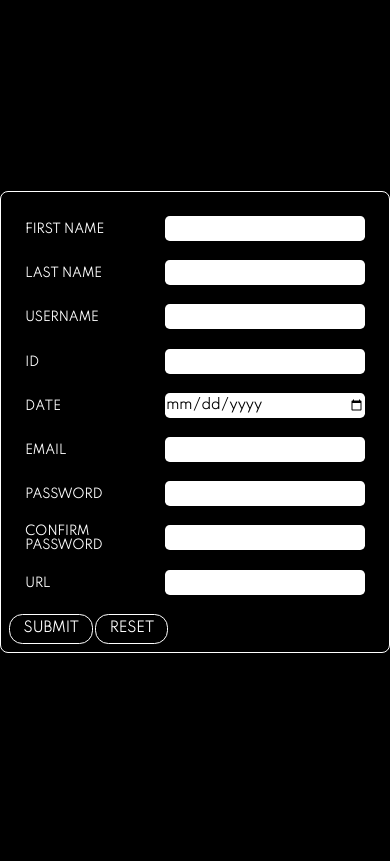
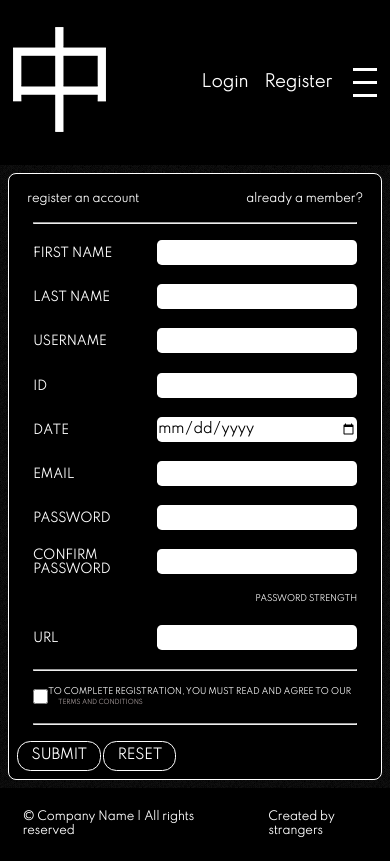
Before and after one commit to Makinloot/signup-form, a plain HTML site: page index.html in a window 390 px wide. Drawn offline with Linux system fonts and the light colour scheme.

Commit message:
+mobile styles

```diff
--- a/index.html
+++ b/index.html
@@ -9,7 +9,30 @@
     <title>Signup form</title>
 </head>
 <body>
+    <header>
+        <div class="container flex">
+            <div class="logo-box">
+                <img class="logo" src="images/illustration-logo.png" alt="logo">
+            </div>
+            <div class="login-register flex">
+                <p>Login</p>
+                <p>Register</p>
+                <div class="burger flex">
+                    <div></div>
+                    <div></div>
+                    <div></div>
+                </div>
+            </div>
+        </div>
+    </header>
+    <main>
+        <div class="form-bg">
             <div class="form-wrapper">
+                <div class="before-form flex">
+                    <p>register an account</p>
+                    <a href="">already a member?</a>
+                </div>
+                <hr>
                 <form action="" id="signup-form" action="#" method="GET" novalidate>
                     <div class="field-box flex">
                         <label for="first-name" id="first-name-label">first name</label>
@@ -83,6 +106,10 @@
                             <img src="images/close_black_24dp.svg" alt="error-icon" class="error-icon" id="error-icon-8">
                         </div>
                     </div>
+                    <div class="field-box flex strength">
+                        <p class="password-text">Password Strength</p>
+                        <div class="password-strength"></div>
+                    </div>
                     <div class="field-box flex">
                         <label for="url">url</label>
                         <div class="inside-field flex">
@@ -92,6 +119,12 @@
                             <img src="images/close_black_24dp.svg" alt="error-icon" class="error-icon" id="error-icon-9">
                         </div>
                     </div>
+                    <hr>
+                    <div class="field-box flex">
+                        <input id="check-terms" type="checkbox">
+                        <p class="terms-text">To complete registration, you must read and agree to our <a href="#">terms and conditions</a></p>
+                    </div>
+                    <hr>
                     <div class="button-wrapper flex">
                         <div class="inside-field">
                             <button type="submit">submit</button>
@@ -100,7 +133,14 @@
                     </div>
                 </form>
             </div>
-
+        </div>
+    </main>
+    <footer>
+        <div class="rights flex">
+            <p>© Company Name | All rights reserved</p>
+            <p>Created by strangers</p>
+        </div>
+    </footer>
     <script src="js/main.js"></script>
 </body>
 </html>
--- a/js/main.js
+++ b/js/main.js
@@ -1,4 +1,5 @@
 const signupForm = document.querySelector("#signup-form");
+const passwordStrength = document.querySelector('.password-strength');
 
 const firstName = document.querySelector("#first-name");
 const lastName = document.querySelector("#last-name");
@@ -176,6 +177,17 @@ function validateUrl(){
         urlIcon.style.display = 'inline-block';
     }
 }
+function validatePasswordStrength(){
+    if(password.value.length < 8) {
+        passwordStrength.style.background = '#ff0000';
+    } else if(password.value.length == 8){
+        passwordStrength.style.background = '#ffae00';
+    } else if(password.value.length > 8){
+        passwordStrength.style.background = '#1eff00';
+    } else {
+        passwordStrength.style.background = '#ffffff';
+    }
+}
 
 firstName.addEventListener("input", () => {
   validateFirstName();
@@ -197,6 +209,7 @@ email.addEventListener('input', () => {
 })
 password.addEventListener('input', () => {
     validatePassword();
+    validatePasswordStrength();
 })
 confirmPassword.addEventListener('input', () => {
     validateConfirmPassword();
--- a/styles/main.css
+++ b/styles/main.css
@@ -4,11 +4,15 @@
     box-sizing: border-box;
     font-family: 'Spartan', sans-serif;
     font-weight: 900;
+    text-decoration: none;
 }
 .flex {
     display: flex;
 }
-html,
+body {
+    background: #000;
+}
+/* html,
 body {
     height: 100%;
     width: 100%;
@@ -16,10 +20,34 @@ body {
     justify-content: center;
     align-items: center;
     background: #000;
+} */
+
+.container {
+    justify-content: space-between;
+    align-items: center;
+    padding: 1.5rem .5rem;
+    font-size: 100%;
+    background: #000;
+
 }
-
-
-
+.login-register {
+    gap: 1rem;
+    color: #fff;
+    align-items: center;
+}
+.burger {
+    flex-direction: column;
+}
+.burger div {
+    margin: 5px;
+    width: 1.5rem;
+    height: .2rem;
+    background: #fff;
+}
+.form-bg {
+    background: url(/images/noise.gif);
+    padding: .5rem;
+}
 .form-wrapper {
     width: 500px;
     max-width: 100%;
@@ -28,6 +56,18 @@ body {
     background: #000;
     border: 1px solid #fff;
     border-radius: .5rem;
+}
+.before-form {
+    justify-content: space-between;
+    align-items: center;
+}
+.before-form p, a {
+    margin: 10px 10px 0 10px;
+    color: #fff;
+    font-size: 70%;
+}
+hr {
+    margin: 1rem;
 }
 .field-box {
     margin: 1rem;
@@ -64,6 +104,29 @@ input::-webkit-outer-spin-button {
     right: 0;
     display: none;
 }
+.strength {
+    flex-direction: column;
+    justify-content: flex-end;
+    align-items: flex-end;
+}
+.password-text {
+    font-size: 50%;
+}
+.password-strength {
+    width: 102px;
+    height: 5px;
+    border-radius: 1rem;
+}
+#check-terms {
+    width: 20px;
+    height: 15px;
+}
+.terms-text {
+    font-size: 50%;
+}
+.terms-text a {
+    color: #aca1a1;
+}
 .button-wrapper {
     gap: 1rem;
 }
@@ -80,7 +143,6 @@ input::-webkit-outer-spin-button {
     background: #fff;
     color: #000;
 }
-
 .inside-field {
     flex-direction: column;
     font-size: 50%;
@@ -89,3 +151,10 @@ input::-webkit-outer-spin-button {
 .field-error {
     color: #ff0000;
 }
+.rights {
+    margin: 2em;
+    /* margin: 2em; */
+    font-size: 70%;
+    gap: 4rem;
+    color: #fff;
+}
```
Also changed, not shown: images/illustration-logo.png (added), images/noise.gif (added). Lines whose indentation alone changed are shown as unchanged.
